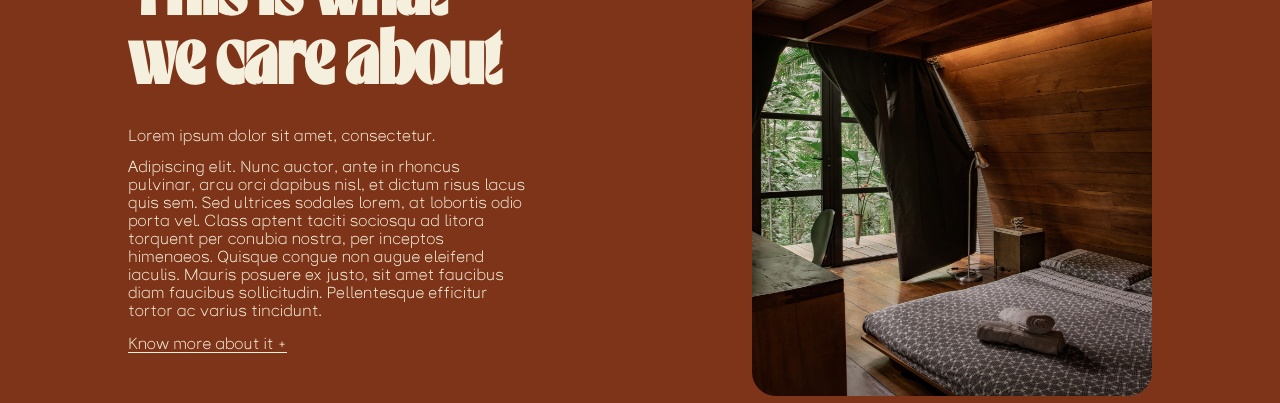
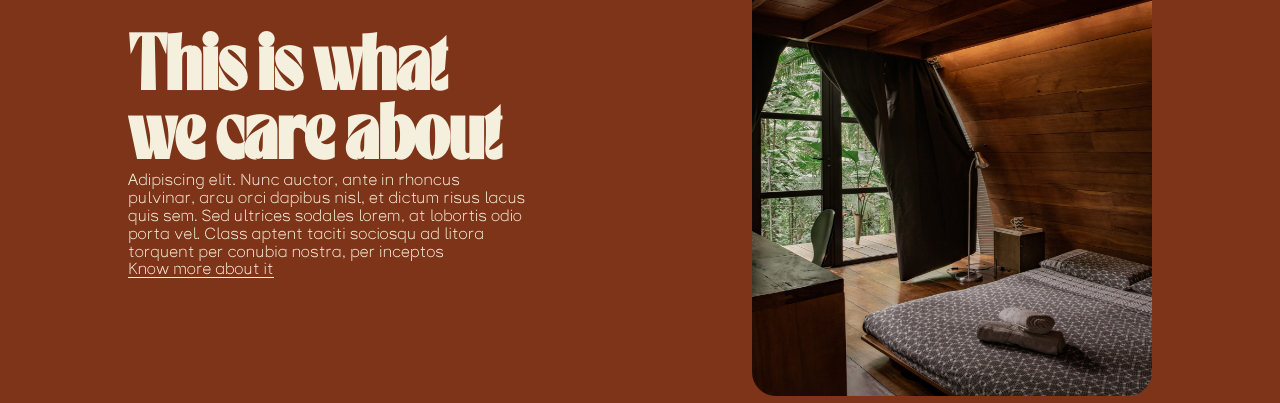
Before and after one commit to HadalyVillasclaras/kodu_web, a React (Vite) app: page / in a window 1280 px wide. Shown: the part 1860-2263 px from the top of the page. Built offline with nearby package versions, Linux system fonts and the light colour scheme.

Commit message:
show more text

```diff
--- a/src/sections/home/AboutUs.tsx
+++ b/src/sections/home/AboutUs.tsx
@@ -14,11 +14,12 @@ export const AboutUs = () => {
       <section className={styles['about-us']}>
         <div>
           <Heading as='h1'>This is what we care about</Heading>
-          <div className={styles['about-us__text-block']}>
+          <ShowMoreText text={text}/>
+          {/* <div className={styles['about-us__text-block']}>
             <p>Lorem ipsum dolor sit amet, consectetur.</p>
             <p>{text}</p>
           </div>
-          <Button variant='underline' color='cream' text='Know more about it +' />
+          <Button variant='underline' color='cream' text='Know more about it +' /> */}
         </div>
         <div className={styles['about-us__image-container']}>
           <img className={styles['about-us__image']} src={sectionImages.aboutUs[0].src} alt="description" />
--- a/src/shared/Breadcrumbs.tsx
+++ b/src/shared/Breadcrumbs.tsx
@@ -1,6 +1,4 @@
-import { Box } from "@chakra-ui/react";
 import { Link, useMatches } from "react-router-dom";
-import "./breadcrumbs.css";
 
 interface MatchInterface{
     // route id
@@ -40,7 +38,7 @@ export const Breadcrumbs = () => {
   });
 
   return (
-    <Box as="span" id="breadcrumbs">
+    <div as="span" id="breadcrumbs">
       {breadcumbs.map((crumb, index: number) => {
         if (index + 1 === breadcumbs.length) {
           return (
@@ -51,6 +49,6 @@ export const Breadcrumbs = () => {
           )
         }
       })}
-    </Box>
+    </div>
   );
 };
--- /dev/null
+++ b/src/shared/ShowMoreText.module.scss
@@ -0,0 +1,4 @@
+.textContainer {
+  overflow: hidden;
+  transition: height 0.5s ease-in-out;
+}
--- a/src/shared/ShowMoreText.tsx
+++ b/src/shared/ShowMoreText.tsx
@@ -1,40 +1,52 @@
-import { useState } from 'react';
+import { useState, useRef, useEffect } from 'react';
 import { Button } from '../design-system/atoms';
+import styles from './ShowMoreText.module.scss';
 
 interface Props {
-  text: any,
-  textLength?: number
+  text: string;
+  textLength?: number;
 }
 
-export const ShowMoreText = ({ text, textLength }: Props) => {
-  const [showMoreText, setShowMoreText] = useState(false)
+export const ShowMoreText = ({ text, textLength = 300 }: Props) => {
+  const [showMoreText, setShowMoreText] = useState(false);
+  const [contentHeight, setContentHeight] = useState(null);
+  const contentRef = useRef(null);
+
+  const ending = text.length > textLength ? "..." : "";
+  const slicedText = text.slice(0, textLength) + ending;
+  const displayedText = showMoreText ? text : slicedText;
+
+  console.log(contentHeight);
+
   const toggleShowMore = () => {
     setShowMoreText(!showMoreText);
   };
-  let length = textLength ? textLength : 300;
-  let fullText = text?.toString();
-  let slicedText = fullText?.length > 300 ? fullText?.slice(0, length) : fullText?.slice(0, length);
+
+  useEffect(() => {
+    if (contentRef?.current) {
+      setContentHeight(contentRef?.current?.scrollHeight);
+    }
+  }, [displayedText]);
+
+
   return (
-    <>
-      {
-        text !== null && text !== undefined
-          ? <article>
-            <p style={{ display: 'block' }}>
-              {
-                showMoreText
-                  ? fullText
-                  : slicedText
-              }
-            </p>
-            {
-              fullText.length > 300
-                ?
-                <Button onClick={toggleShowMore} variant='underline' color='cream' text={showMoreText ? 'Colapse ^' : 'Know more about it'} />
-                : ''
-            }
-          </article>
-          : <></>
+    <div>
+      <div
+        className={styles.textContainer}
+        style={{ height: contentHeight}}
+      >
+        <p ref={contentRef} className={showMoreText ? styles.expandedText : styles.collapsedText}>
+          {displayedText}
+        </p>
+      </div>
+      {text.length > textLength &&
+        <Button
+          variant='underline'
+          color='cream'
+          text={showMoreText ? 'Collapse ^' : 'Know more about it'}
+          onClick={toggleShowMore}
+        />
       }
-    </>
-  )
+    </div>
+  );
 }
```
Also changed, not shown: 1 other file (tests, documents, lock files or other folders).
